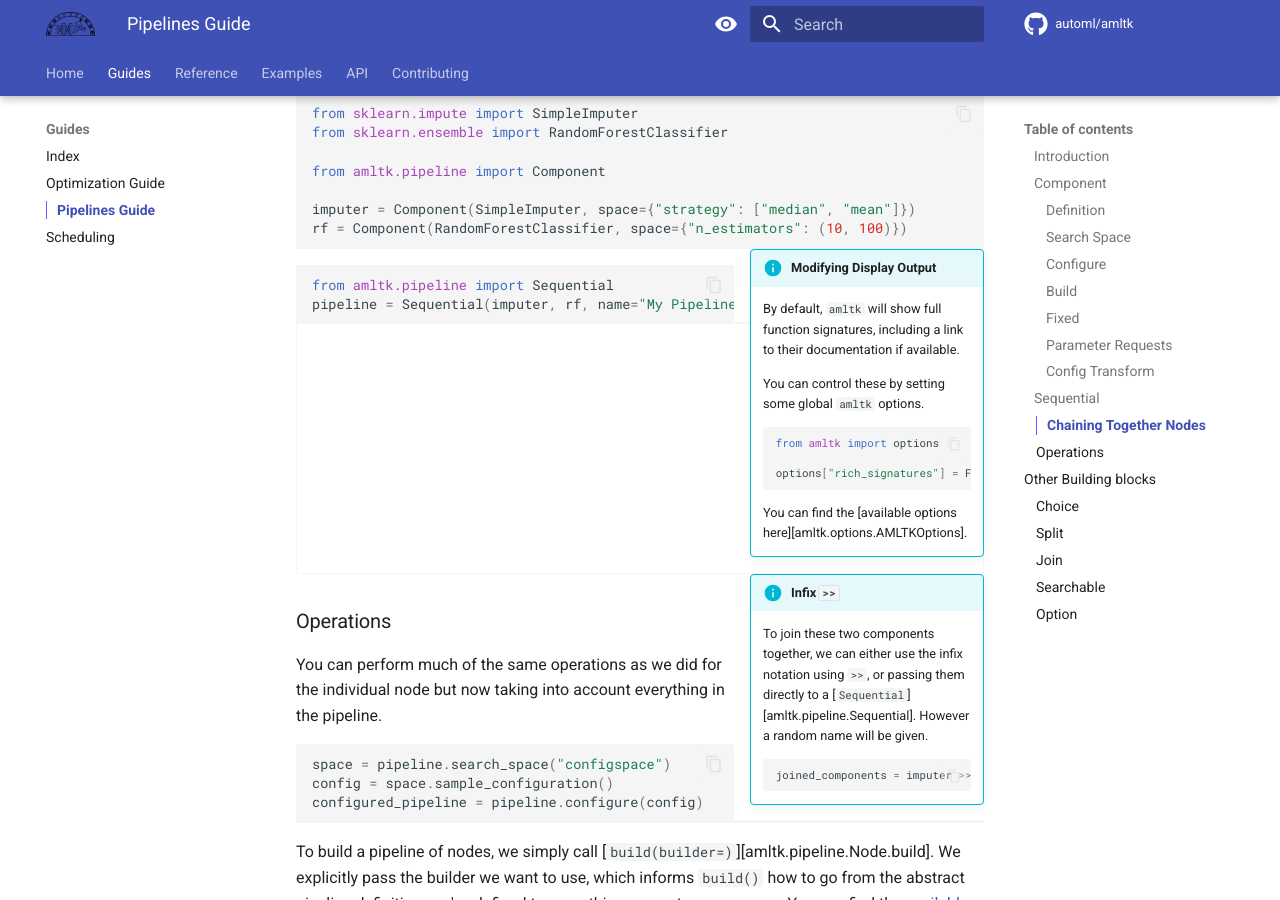
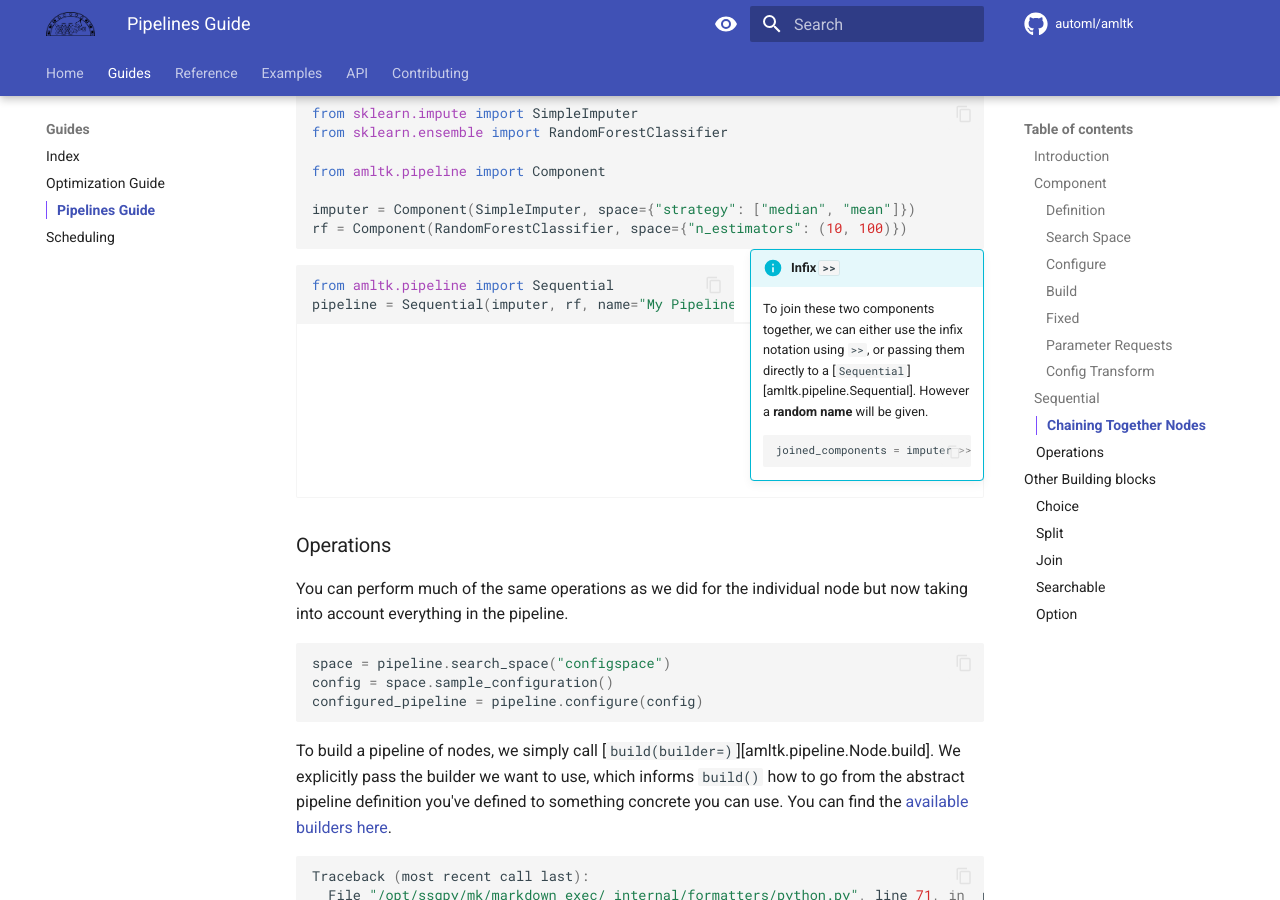
Before and after one commit to automl/amltk, an MkDocs documentation site: the page built from docs/guides/pipelines.md, in a window 1280 px wide and 900 px high, scrolled down 6042 px. Built offline with MkDocs 1.6.1 and Material for MkDocs 9.7.7, drawn with Linux system fonts in a browser that asks for light colours; comment, search, counter and statistics services are not loaded; the version menu is left out; some of the changed text lies outside the part shown.

Commit message:
doc: Less inline text and tmi

````diff
--- a/docs/guides/pipelines.md
+++ b/docs/guides/pipelines.md
@@ -334,20 +334,15 @@ from amltk._doc import doc_print; doc_print(print, imputer)  # markdown-exec: hi
 doc_print(print, rf)  # markdown-exec: hide
 ```
 
-!!! info inline end "Modifying Display Output"
+!!! info inline end "Infix `>>`"
 
-    By default, `amltk` will show full function signatures, including a link to their documentation
-    if available.
-
-    You can control these by setting some global `amltk` options.
+    To join these two components together, we can either use the infix notation using `>>`,
+    or passing them directly to a [`Sequential`][amltk.pipeline.Sequential]. However
+    a **random name** will be given.
 
     ```python
-    from amltk import options
-
-    options["rich_signatures"] = False
+    joined_components = imputer >> rf
     ```
-
-    You can find the [available options here][amltk.options.AMLTKOptions].
 
 
 ```python exec="true" source="material-block" html="true" session="Pipeline-Connecting-Nodes"
@@ -356,15 +351,6 @@ pipeline = Sequential(imputer, rf, name="My Pipeline")
 from amltk._doc import doc_print; doc_print(print, pipeline)  # markdown-exec: hide
 ```
 
-!!! info inline end "Infix `>>`"
-
-    To join these two components together, we can either use the infix notation using `>>`,
-    or passing them directly to a [`Sequential`][amltk.pipeline.Sequential]. However
-    a random name will be given.
-
-    ```python
-    joined_components = imputer >> rf
-    ```
 
 ### Operations
 You can perform much of the same operations as we did for the individual node but now taking into account
````
